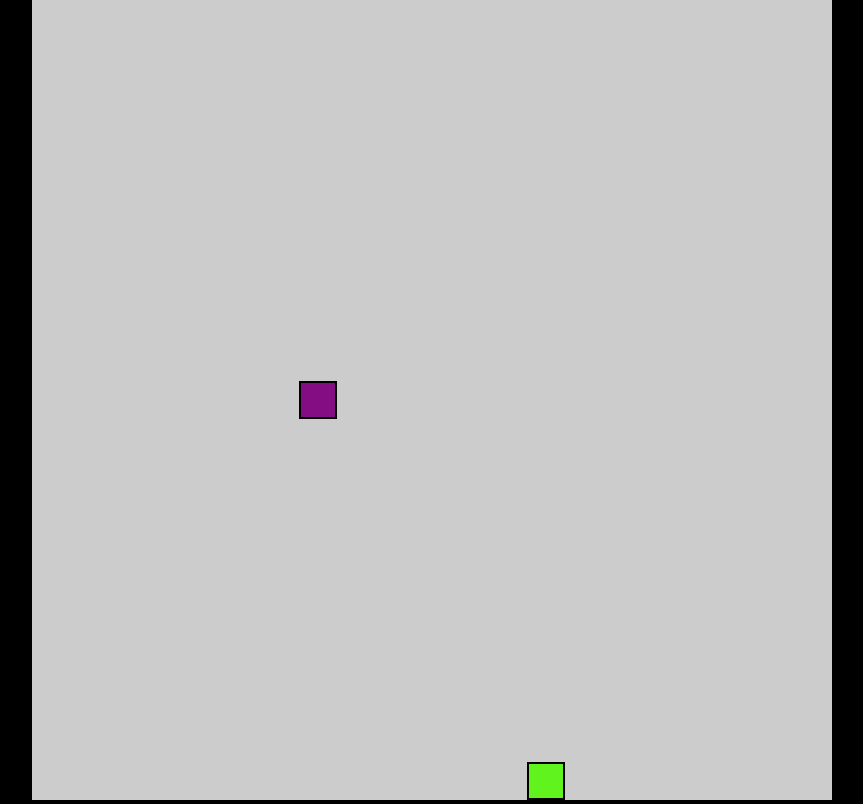
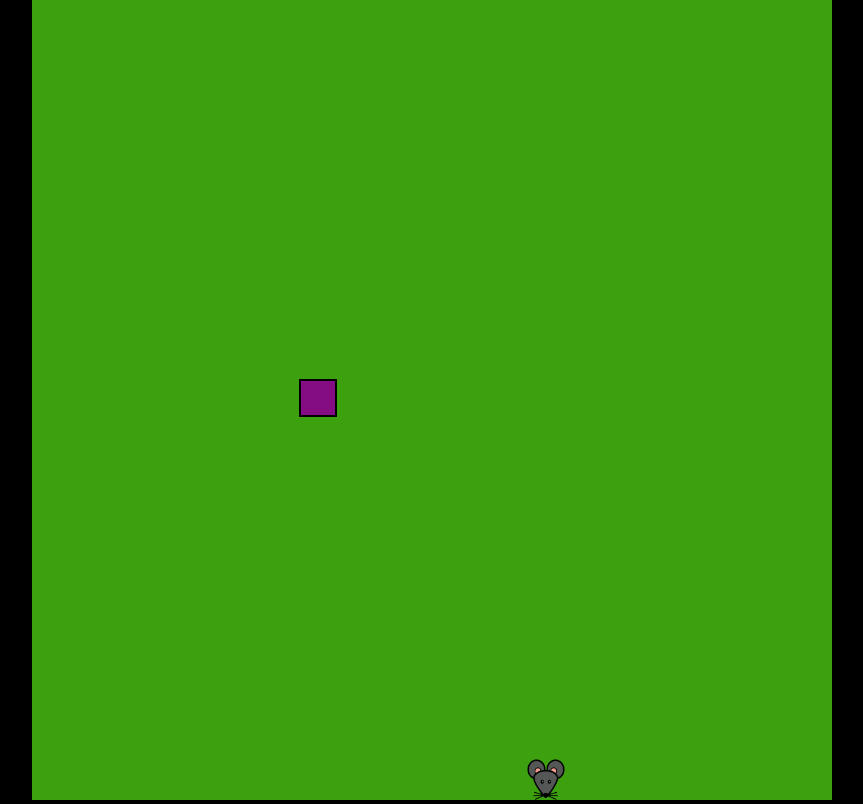
Before and after one commit to tatianykaz/snake, a plain HTML site: page index.html in a window 1280 px wide. Shown: the whole page, without its empty margins (208-1071 px from the left). Drawn offline with Linux system fonts and the light colour scheme.

Commit message:
Included rat icon for food

```diff
--- a/food.js
+++ b/food.js
@@ -13,6 +13,11 @@ export function update() {
 
 export function draw(gameBoard) {
   const foodElement = document.createElement('div')
+  var rat = document.createElement("img");
+  rat.setAttribute("src", "images/rat_icon2.png");
+  rat.setAttribute("height", "100%");
+  rat.setAttribute("width", "100%");
+  foodElement.appendChild(rat)
   foodElement.style.gridRowStart = food.y
   foodElement.style.gridColumnStart = food.x
   foodElement.classList.add('food')
--- a/index.html
+++ b/index.html
@@ -17,7 +17,7 @@
         }
 
         #game-board {
-            background-color: #ccc;
+            background-color: rgb(61, 161, 15);
             width: 100vmin;
             height: 100vmin;
             display: grid;
@@ -30,11 +30,6 @@
             border: .25vmin solid black;
         }
 
-        .food {
-            background-color: #61F31D;
-            border: .25vmin solid black;
-        }
-
     </style>
     <script src="game.js" defer type="module"></script>
 </head>
```
Also changed, not shown: images/rat_icon.png (added), images/rat_icon2.png (added).
